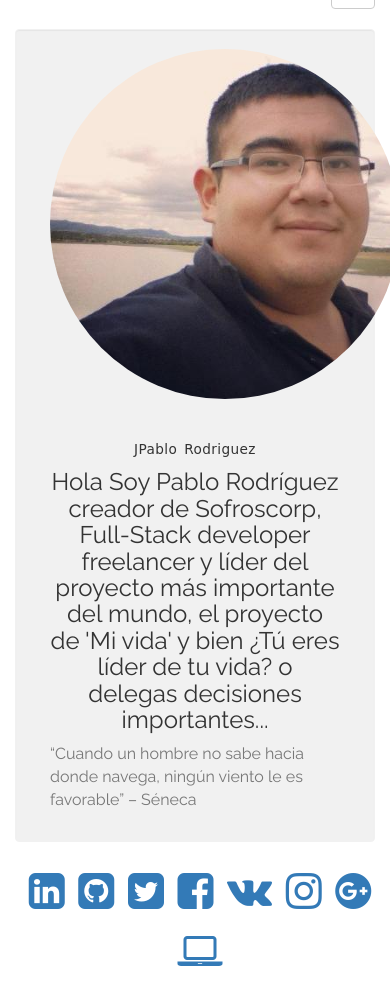
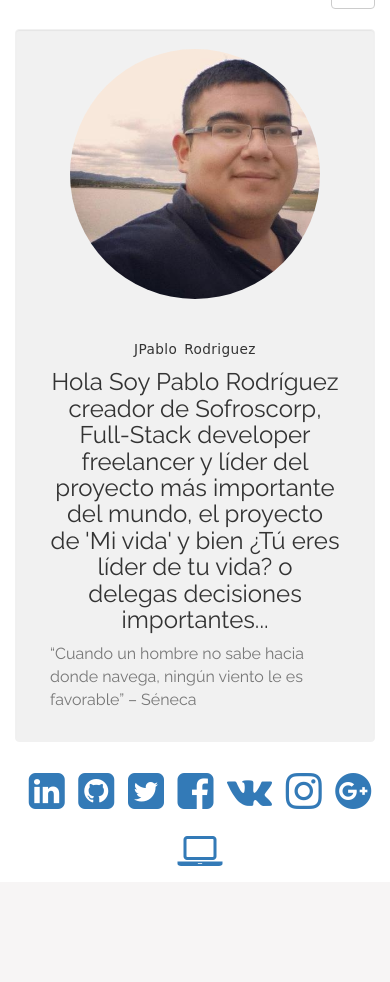
Before and after one commit to jPablo23/sofros_me, a PHP site: page / in a window 390 px wide; the page is wider, and only the part inside the window is pictured. Shown: the part 200-1182 px from the top of that part. After the commit the page ends 1066 px from the top of that part, so only its background shows below. Run offline with PHP 8.4, Linux system fonts and the light colour scheme.

Commit message:
Ajuste de imagenes para el Responsive

```diff
--- a/inc/head_menu.php
+++ b/inc/head_menu.php
@@ -1,7 +1,7 @@
 <div class="row">
    <!-- title -->
    <div id="name" class="col-xs-12 col-lg-6">
-     <a href="index.php">JPablo Rodriguez <i class="fa fa-codepen animated infinite rubberBand"></i></a>
+     <a href="http://sofroscorp.com/">JPablo Rodriguez <i class="fa fa-codepen animated infinite rubberBand"></i></a>
    </div>
    <!-- title -->
 
--- a/index.php
+++ b/index.php
@@ -5,7 +5,7 @@
        <?php include 'inc/head_menu.php'; ?>
        <div  class="well">
          <div class="col-sm-12 text-center">
-             <img class="profile-image" src="images/jpablo.jpg" height="350px" width="350px">
+             <img class="profile-image movil-img-pf-ix" src="images/jpablo.jpg" height="350px" width="350px">
              <p><h1 class="name-me">JPablo Rodriguez</h1></p>
          </div>
 
--- a/style.css
+++ b/style.css
@@ -599,18 +599,44 @@ PRICING STYLES
 #divMovil{display:inline;}
 }
 
+
 @media screen and (max-width: 990px) {
 #timeline{
 	display: none;
 }
 #divMovil{display:inline;}
+.movil-img-pf-ix
+{
+width: 250px;
+height: 250px;
+}
 }
 
-/*Responsivo en portafolio*/
+
+/*Responsivo en portafolio e index*/
 @media screen and (max-width: 365px) {
 	.movil-img-pf
 	{
 	width: 250px;
 	height: 150px;
 	}
+	.movil-img-pf-ix
+	{
+	width: 250px;
+	height: 250px;
+	}
 }
+
+/*Responsivo en portafolio e index*/
+@media screen and (max-width: 312px) {
+	.movil-img-pf
+	{
+	width: 150px;
+	height: 50px;
+	}
+	.movil-img-pf-ix
+	{
+	width: 200px;
+	height: 200px;
+	}
+}
```
